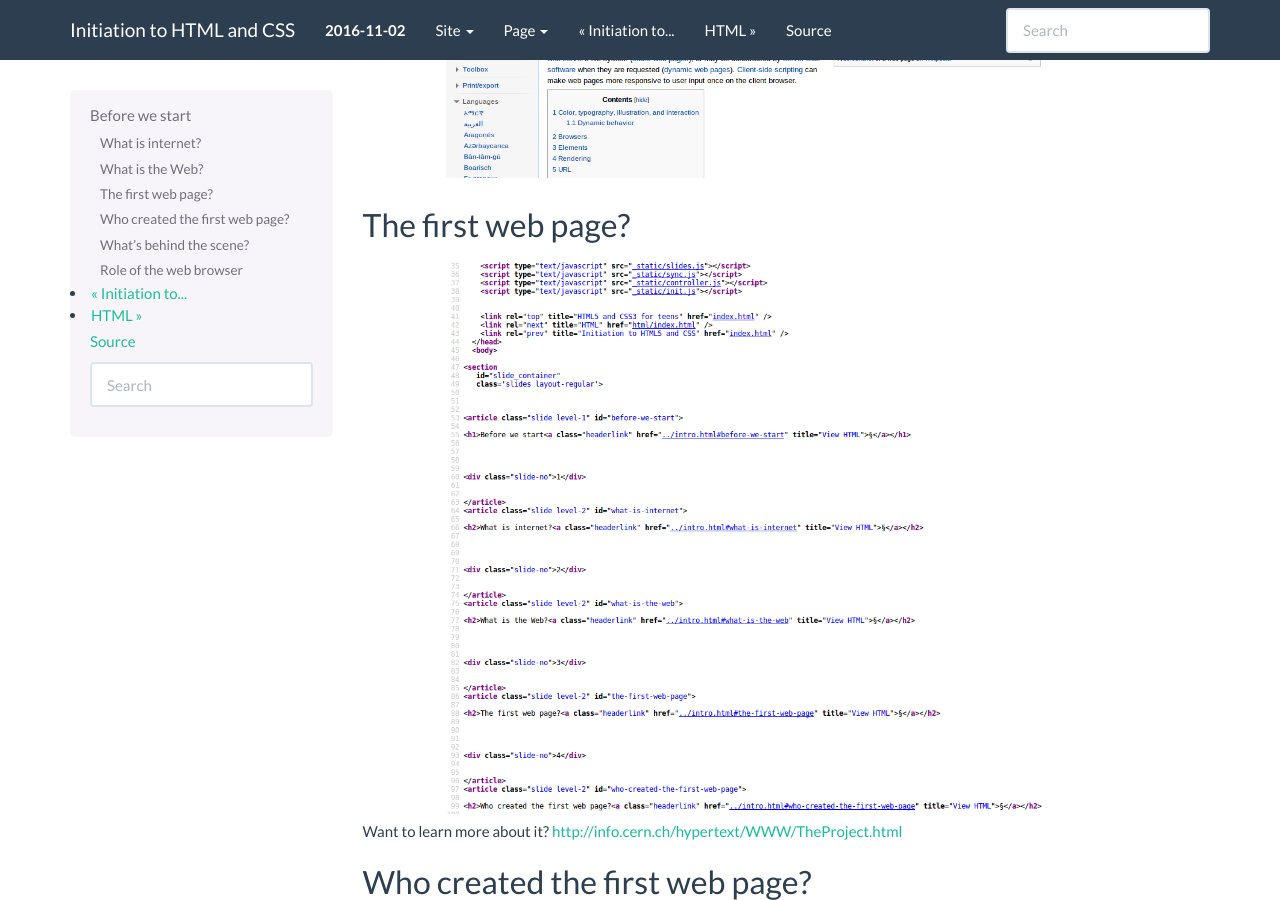
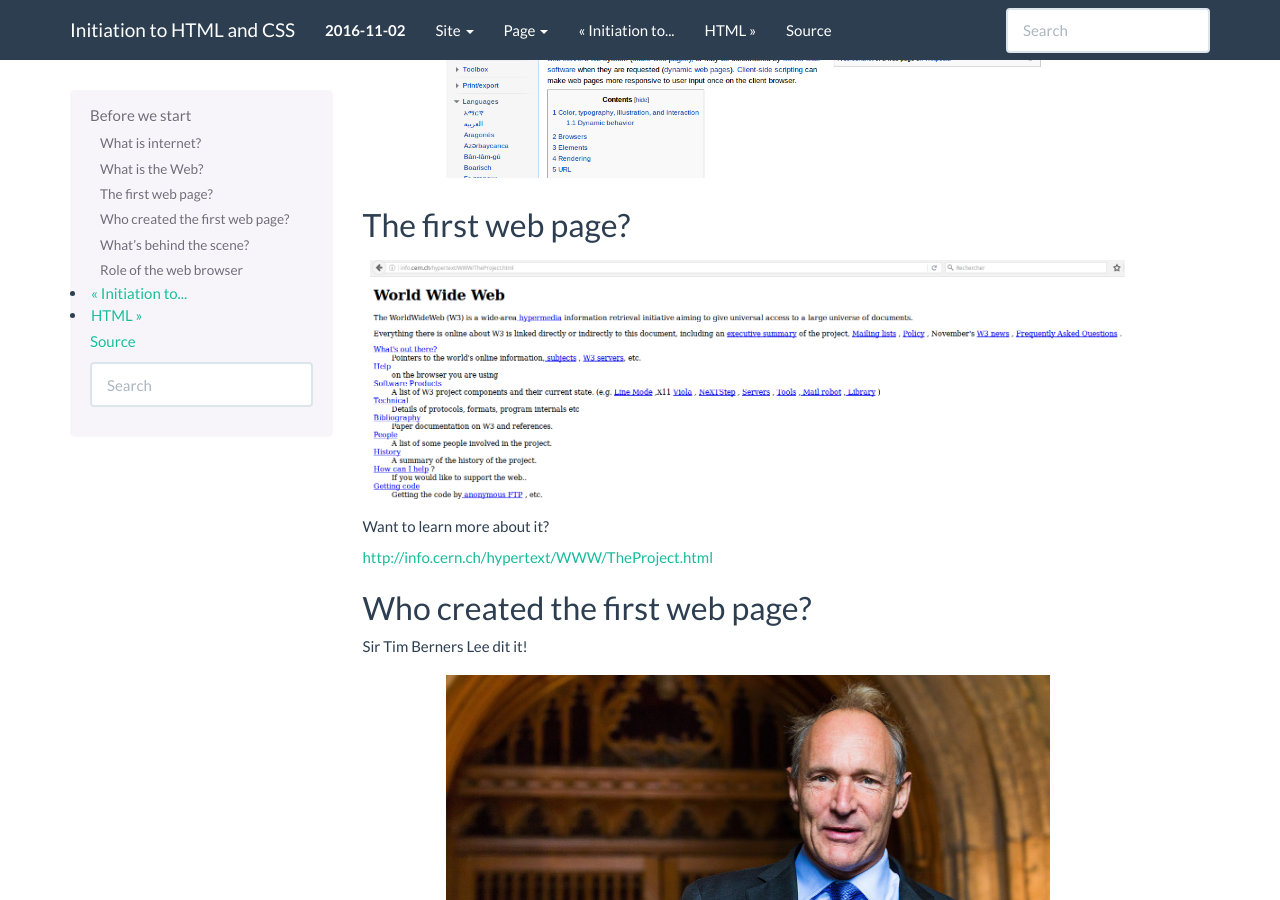
Before and after one commit to ameliecordier/initiationHTML, a Sphinx documentation site: the page built from documents/source/intro.rst, in a window 1280 px wide and 900 px high, scrolled down 973 px. Built offline with Sphinx 7.4.7, drawn with Linux system fonts in a browser that asks for light colours.

Commit message:
Modification d'une image dans la partie intro

```diff
--- a/documents/source/intro.rst
+++ b/documents/source/intro.rst
@@ -31,12 +31,14 @@ The first web page?
 ===================
 
 .. figure:: _static/firstwebpage.png
-    :width: 80%
+    :width: 100%
     :align: center
     :alt: The first web page!
     :figclass: align-center
 
+
 Want to learn more about it?
+
 http://info.cern.ch/hypertext/WWW/TheProject.html
 
 
```
Also changed, not shown: documents/source/_static/firstwebpage.png.
